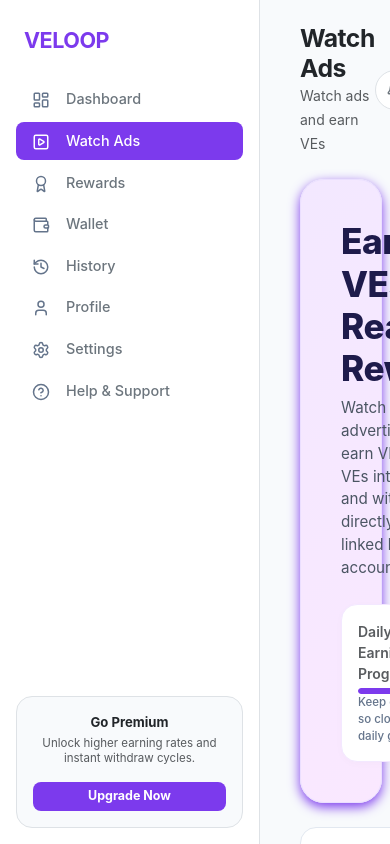
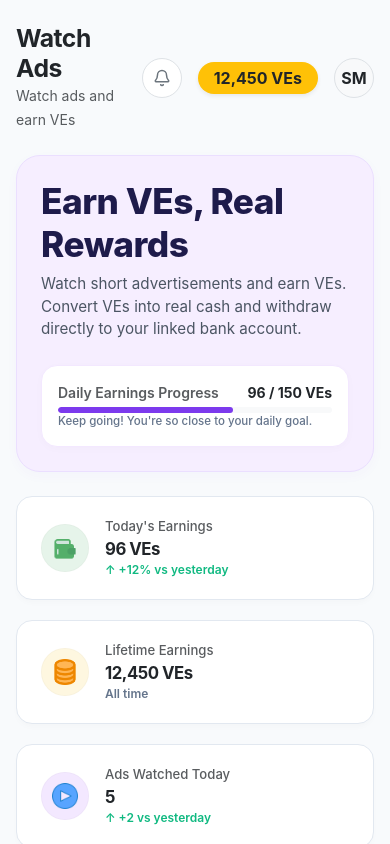
Before and after one commit to sanyam-madan/veloop-rewards-task, a React (Vite) app: page / in a window 390 px wide. Built offline with nearby package versions, Linux system fonts and the light colour scheme.

Commit message:
fix: incorporate bootstrap responsive grid viewports and hide mobile navigation sidebars

```diff
--- a/src/App.jsx
+++ b/src/App.jsx
@@ -1,15 +1,14 @@
-// src/App.jsx
-import React from 'react';
 import Sidebar from './components/Sidebar';
 import WatchAds from './pages/WatchAds';
 
 function App() {
   return (
-    <div className="d-flex vh-100 overflow-hidden bg-dark">
-      {/* Fixed Left Navigation Sidebar */}
+    /* 🚀 FIXED: Changes from horizontal row to a vertical stack on mobile screens automatically */
+    <div className="d-flex flex-column flex-md-row vh-100 overflow-hidden bg-light">
+      {/* Left Navigation Sidebar */}
       <Sidebar />
 
-      {/* Right Column Workspace */}
+      {/* Right Main Dashboard Workspace Container */}
       <WatchAds />
     </div>
   );
--- a/src/components/Sidebar.jsx
+++ b/src/components/Sidebar.jsx
@@ -23,7 +23,7 @@
 
   return (
     <aside
-      className="p-3 border-end flex-shrink-0 d-flex flex-column h-100"
+  className="p-3 border-end flex-shrink-0 d-none d-md-flex flex-column h-100"
   style={{
     width: '260px',
     backgroundColor: 'var(--bg-sidebar)',
--- a/src/styles/WatchAds.module.css
+++ b/src/styles/WatchAds.module.css
@@ -3,10 +3,15 @@
   flex-grow: 1;
   height: 100vh;
   background-color: var(--bg-deep);
-  padding: 1.5rem 2.5rem 2.5rem 2.5rem;
+  /*  Reduces horizontal padding on small screens for comfortable viewing */
+  padding: 1.5rem 1rem 2.5rem 1rem;
   overflow-y: auto;
 }
-
+@media (min-width: 768px) {
+  .pageWrapper {
+    padding: 1.5rem 2.5rem 2.5rem 2.5rem;
+  }
+}
 .headerContainer {
   display: flex;
   justify-content: space-between;
@@ -14,18 +19,28 @@
   margin-bottom: 1.5rem;
 }
 
-/* Elegant Light Gradient Hero Section */
 .heroBanner {
-  background: linear-gradient(135deg, #f3e8ff 0%, #fae8ff 100%);
-   border: 1px solid #ebdfff;
+  background-color: #f6eeff;
+  border: 1px solid #ebdfff;
   border-radius: 24px;
-  padding: 2.5rem;
+  padding: 1.5rem; /* Reduced slightly for compact mobile screens */
   display: flex;
+  /* 🚀 FIXED: Vertical stack on mobile devices, horizontal row on laptops */
+  flex-direction: column;
+  gap: 1.5rem;
   justify-content: space-between;
-  align-items: center;
+  align-items: stretch;
   margin-bottom: 1.5rem;
   position: relative;
-   box-shadow: 0 4px 12px rgba(124, 58, 237, 1);
+  box-shadow: 0 4px 12px rgba(124, 58, 237, 0.03);
+  overflow: visible;
+}
+@media (min-width: 768px) {
+  .heroBanner {
+    padding: 2.5rem;
+    flex-direction: row;
+    align-items: center;
+  }
 }
 
 .heroText h1 {
```
Lines whose indentation alone changed are shown as unchanged.
